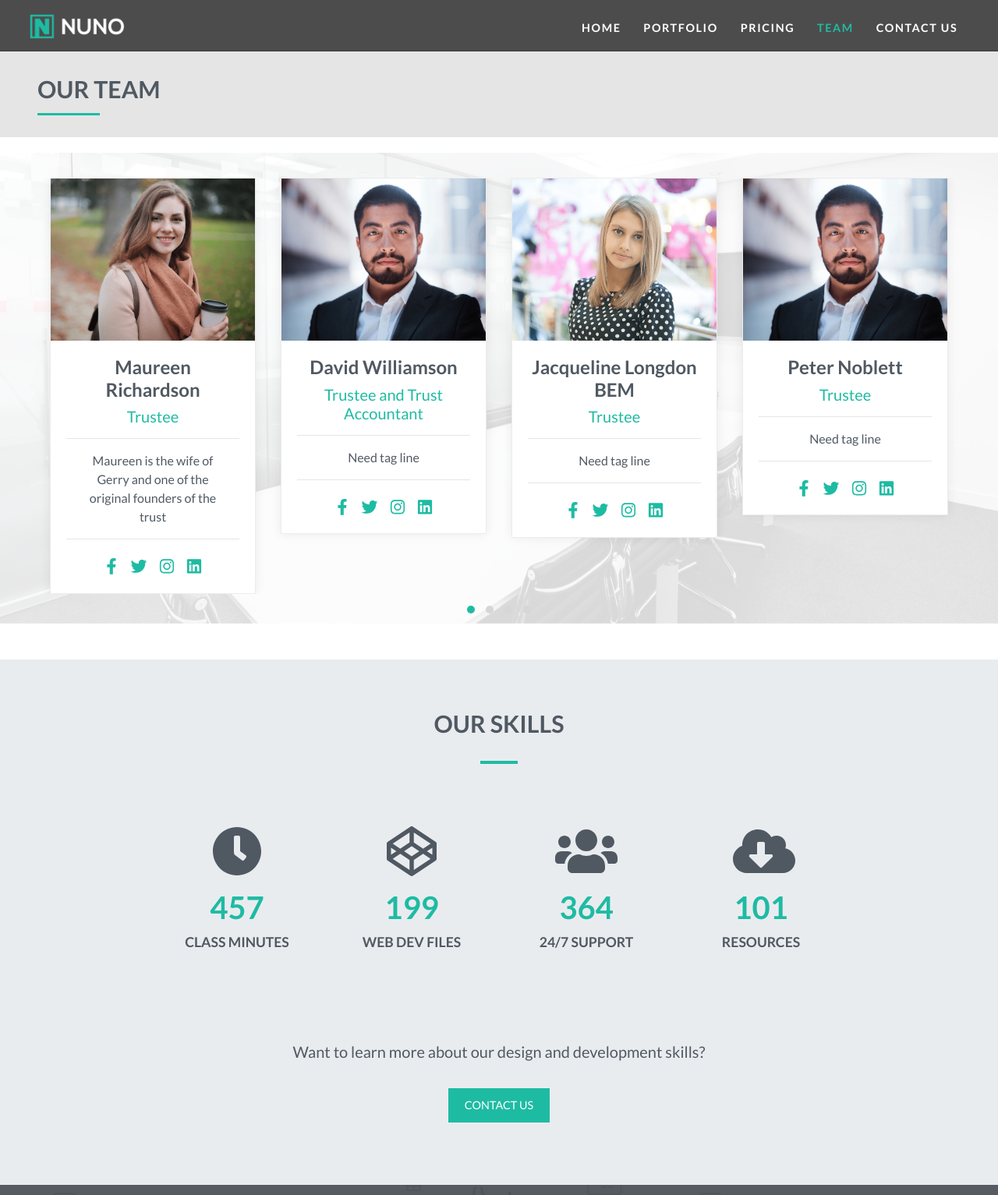
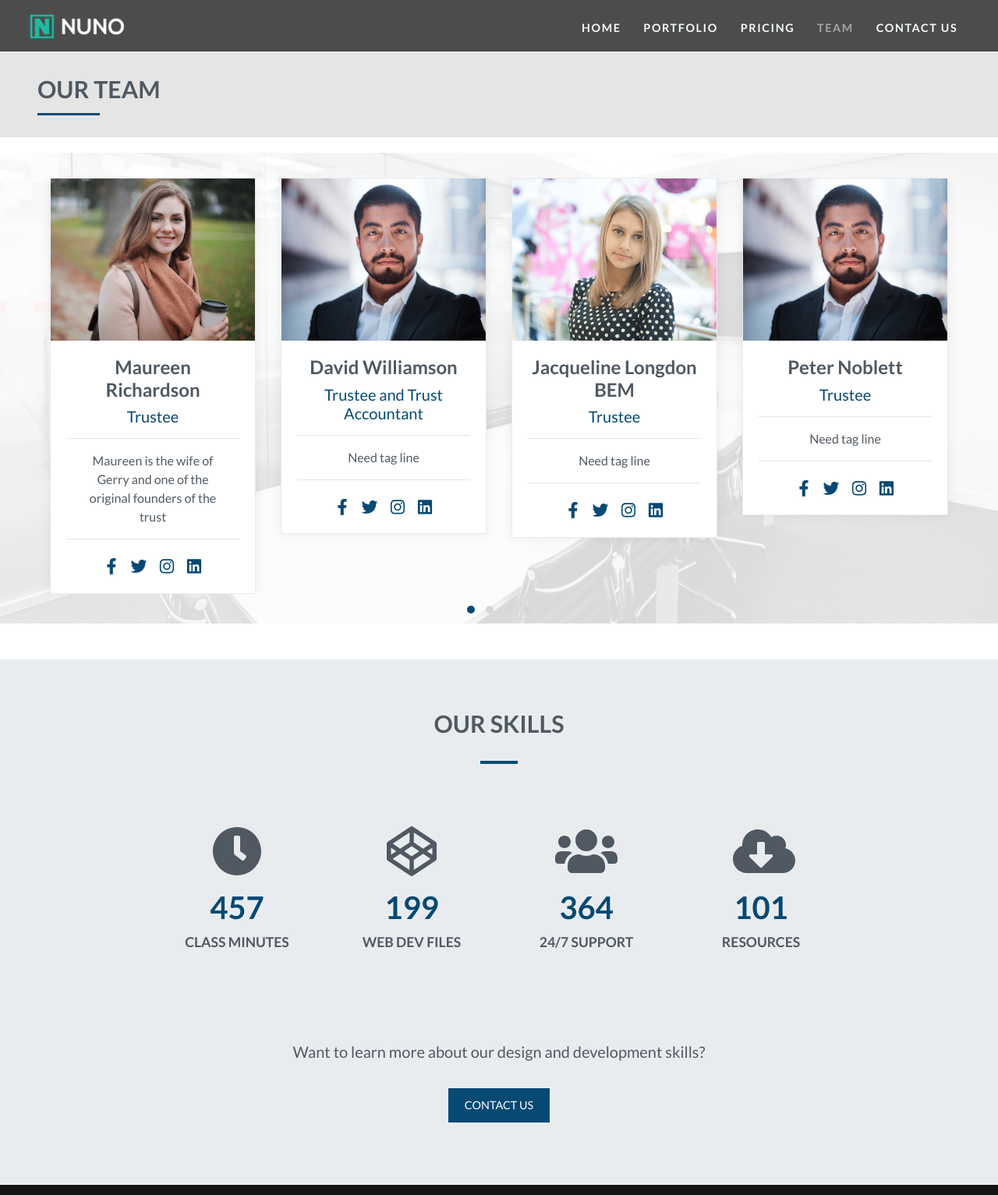
Before and after one commit to tuppers360/gerry, a plain HTML site: page team.html in a window 1280 px wide. Shown: the top 1533 px of the page at 78% size. Drawn offline with Linux system fonts and the light colour scheme.

Commit message:
Update navbar and footer colour

```diff
--- a/style.css
+++ b/style.css
@@ -3,31 +3,36 @@
 /*--- Start Nuno 5 Page Version Style --*/
 
 .navbar.always-solid {
-  background: rgba(0, 0, 0, 0.7)!important;
+  background: rgba(0, 0, 0, 0.7) !important;
 }
+
 #title-heading {
   background: url('img/title-background.png') no-repeat;
-  background-color: rgba(0, 0, 0, 0.1)!important;
+  background-color: rgba(0, 0, 0, 0.1) !important;
   width: 100%;
-  max-height: 7rem!important;
+  max-height: 7rem !important;
   background-size: cover;
   margin-top: 4rem;
 }
+
 #title-heading .row {
-  width: 100%!important;
+  width: 100% !important;
   padding: 1rem 2rem 2rem;
 }
+
 h3.title-heading {
   font-size: 1.9rem;
   font-weight: 700;
   text-transform: uppercase;
   margin: 0 0 .8rem 0;
 }
+
 .title-heading-underline {
   width: 5rem;
   height: .2rem;
-  background-color: #1EBBA3;
+  background-color: #064972;
 }
+
 /* Remove white space under title heading
 #title-heading .row {
   padding-bottom: 0;
@@ -67,30 +72,36 @@ body {
   padding: .7rem 1rem;
   text-transform: uppercase;
   font-size: .9rem;
-  font-weight: 700;
+  font-weight: 600;
   letter-spacing: .1rem;
   transition: background-color .5s ease 0s;
 }
+
 .navbar-brand img {
   height: 2rem;
 }
+
 .svg-inline--fa.fa-w-14 {
-  color: white;
+  color: #f4f9f9;
   font-size: 1.6rem;
 }
+
 .navbar-nav li {
   padding-right: .8rem;
 }
+
 .navbar-nav .nav-link {
-  color: white;
+  color: #f4f9f9;
   padding-top: .8rem;
 }
+
 .navbar-nav .nav-link.active,
 .navbar-nav .nav-link:hover {
-  color: #1ebba3;
+  color: #a5a5a8;
 }
+
 .navbar.solid {
-  background: rgba(0, 0, 0, 0.7)!important;
+  background: #141414 !important;
   transition: background-color 1s ease 0s;
 }
 
@@ -99,6 +110,7 @@ body {
 .home-inner {
   background-image: url('img/computers.png');
 }
+
 .caption {
   width: 100%;
   max-width: 100%;
@@ -106,6 +118,7 @@ body {
   top: 38%;
   z-index: 1;
 }
+
 .caption h1 {
   color: white;
   font-size: 4.5rem;
@@ -115,6 +128,7 @@ body {
   text-shadow: .1rem .1rem .8rem black;
   padding-bottom: 1rem;
 }
+
 .caption h3 {
   color: white;
   font-size: 2.5rem;
@@ -123,6 +137,7 @@ body {
   text-shadow: .1rem .1rem .5rem black;
   padding-bottom: 2rem;
 }
+
 .btn-lg {
   border-width: medium;
   border-radius: 0;
@@ -130,7 +145,7 @@ body {
   font-size: 1.1rem;
   font-weight: 400;
   text-transform: uppercase;
-  display: inline-block!important;
+  display: inline-block !important;
 }
 
 /*============= FEATURES SECTION =============*/
@@ -140,6 +155,7 @@ body {
   margin: 0 auto;
   padding-top: 2rem;
 }
+
 .btn-sm {
   border-width: medium;
   border-radius: 0;
@@ -149,22 +165,26 @@ body {
   text-transform: uppercase;
   margin: 1rem;
 }
+
 .btn-turquoise {
-  border-color: #1EBBA3;
-  background-color: #1EBBA3;
+  border-color: #064972;
+  background-color: #064972;
   color: white;
 }
+
 .btn-turquoise:hover,
 .btn-turquoise:focus {
-  border-color: #189582;
-  background-color: #189582;
+  border-color: #04334f;
+  background-color: #04334f;
   color: white;
 }
+
 .jumbotron {
   margin-bottom: 0;
   border-radius: 0;
   padding: 1rem 0 3rem;
 }
+
 h3.heading {
   font-size: 1.9rem;
   font-weight: 700;
@@ -172,26 +192,31 @@ h3.heading {
   text-align: center;
   margin-bottom: 1.9rem;
 }
+
 .heading-underline {
   width: 3rem;
   height: .2rem;
-  background-color: #1EBBA3;
+  background-color: #064972;
   margin: 0 auto 2rem;
 }
+
 .feature {
   text-align: center;
 }
+
 .feature .fa-layers {
-  color: #1EBBA3;
+  color: #064972;
   margin: 0 auto;
   width: 3.9rem;
   height: 6rem;
 }
+
 .feature h3 {
   font-size: 1.3rem;
   text-transform: uppercase;
   padding-bottom: .4rem;
 }
+
 .feature p {
   font-size: 1.1rem;
 }
@@ -202,13 +227,16 @@ h3.heading {
   background-image: url('img/fixed/apple.png');
   z-index: -1;
 }
+
 .dark {
   background-color: rgba(0, 0, 0, 0.75);
   padding: 7rem 2rem;
   text-align: center;
-  z-index: 1000!important;
+  z-index: 1000 !important;
 }
-.dark h3, .dark p {
+
+.dark h3,
+.dark p {
   color: #E9ECEF;
 }
 
@@ -217,19 +245,24 @@ h3.heading {
 .row.padding {
   padding: 2rem 0 1rem;
 }
+
 img.example-image {
   max-width: 100%;
 }
+
 .row.no-padding [class*=col-] {
   padding: 0;
 }
+
 .portfolio-item img:hover {
   transform: scale(1.3);
   cursor: zoom-in;
 }
+
 .portfolio-item img {
   transition: transform .4s ease;
 }
+
 .portfolio-item {
   overflow: hidden;
 }
@@ -239,33 +272,40 @@ img.example-image {
 .pricing-column {
   background-color: white;
   padding: 2rem;
-  border-top: .2rem solid #1ebba3;
+  border-top: .2rem solid #064972;
   box-shadow: 0 0 .8rem rgba(0, 0, 0, 0.075);
   transition: transform .7s ease;
   overflow: hidden;
   position: relative;
 }
+
 .pricing-column:hover {
   transform: scale(1.1);
 }
+
 .pricing-column h3 {
   padding: 1rem;
   border-bottom: .1rem solid rgba(0, 0, 0, 0.1);
 }
+
 .pricing-column p {
   opacity: .8;
   margin-top: 1.3rem;
 }
+
 .pricing-column h4 {
   font-size: 1.1rem;
   padding: .4rem;
 }
+
 .pricing-column .item {
   font-weight: 700;
 }
+
 .pricing-column h1 {
   padding: .8rem 0;
 }
+
 .ribbon {
   background-color: #6c757d;
   color: white;
@@ -287,11 +327,13 @@ img.example-image {
   background-image: url('img/fixed/office.png');
   z-index: -1;
 }
+
 .light {
-  background-color: rgba( 255, 255, 255, .85);
+  background-color: rgba(255, 255, 255, .85);
   padding: 3rem 2rem 2rem;
-  z-index: 1000!important;
+  z-index: 1000 !important;
 }
+
 .card {
   border-radius: 0;
   border: .1rem solid rgba(0, 0, 0, .075);
@@ -299,45 +341,54 @@ img.example-image {
   margin: 0 1rem;
   transition: transform .4s ease;
 }
+
 .card-img-top {
   border-radius: 0;
 }
+
 .card:hover {
   transform: scale(.95);
 }
+
 .card h4 {
   font-weight: 700;
 }
+
 .card h5 {
-  color: #1ebba3;
+  color: #064972;
 }
+
 .card p {
   border-top: .1rem solid rgba(0, 0, 0, .1);
   border-bottom: .1rem solid rgba(0, 0, 0, .1);
   padding: 1rem;
   margin: 1rem 0 1.5rem;
 }
+
 .card svg.svg-inline--fa {
-  color: #1ebba3!important;
+  color: #064972 !important;
   font-size: 1.3rem;
   width: 2rem;
 }
+
 .card svg.svg-inline--fa:hover {
-  color: #6c757d!important;
+  color: #6c757d !important;
 }
+
 .owl-dot.active span,
 .owl-dot:hover span {
-  background: #1ebba3!important;
+  background: #064972 !important;
 }
 
 /*============= SKILLS SECTION =============*/
 
 .skill h3 {
-  color: #1EBBA3;
+  color: #064972;
   font-size: 2.5rem;
   font-weight: 700;
   margin: 1rem 0 .5rem;
 }
+
 .skill p {
   font-size: 1.1rem;
   text-transform: uppercase;
@@ -352,69 +403,84 @@ img.example-image {
   border-radius: 50%;
   transition: transform .3s ease;
 }
+
 .clients img:hover {
   transform: scale(0.95);
 }
+
 blockquote .svg-inline--fa {
   margin: 1rem;
-  color: #1EBBA3;
+  color: #064972;
 }
+
 .clients-hr {
-  border-top: .05rem solid #1EBBA3;
+  border-top: .05rem solid #064972;
 }
 
 /*============= CONTACT SECTION =============*/
 
 footer {
   background: url('img/footer/footer.png') no-repeat;
-  /*background-color: #40474e;*/
+  /* background-color: #141414; */
   background-size: cover;
   color: white;
 }
+
 footer .row {
-  background-color: rgba(57, 63, 70, 0.85);
+  background-color: #141414;
   padding: 1rem 2rem 3rem;
 }
+
 footer img {
   height: 2rem;
   margin: 1.5rem 0;
 }
+
 footer a {
   color: white;
 }
+
 footer svg.svg-inline--fa {
   font-size: 1.6rem;
   margin: 1.2rem .5rem 0 0;
 }
+
 footer svg.svg-inline--fa:hover {
-  color: #1ebba3!important;
+  color: #064972 !important;
 }
+
 footer h3 {
   text-transform: uppercase;
   margin: 1.5rem 0;
 }
+
 /*--- Contact Form --*/
 .form-group {
   margin-bottom: 1.3rem;
 }
+
 .form-control {
   background-color: #53595f;
   border-radius: 0;
   border: .15rem solid #666b71;
-  color: white!important;
+  color: white !important;
   font-size: 1.1rem;
 }
+
 .form-control:focus {
   background: #53595f;
   border: .15rem solid #666b71;
 }
+
 .form-group input::placeholder,
 .form-group textarea::placeholder {
-  color: #b2b5b8!important;
+  color: #b2b5b8 !important;
 }
+
 input.btn {
   cursor: pointer;
 }
+
 hr.socket {
   border-top: .2rem solid #666b71;
   width: 100%;
@@ -428,6 +494,7 @@ hr.socket {
   color: #53595f;
   background: white;
 }
+
 a.top-scroll {
   right: 1.2rem;
   bottom: 1.2rem;
@@ -436,6 +503,7 @@ a.top-scroll {
   z-index: 1000;
   display: none;
 }
+
 a.top-scroll:hover {
   opacity: .5;
 }
@@ -449,14 +517,17 @@ a.top-scroll:hover {
     letter-spacing: .2rem;
     padding-bottom: .8rem;
   }
+
   .caption h3 {
     font-size: 2.2rem;
     padding-bottom: 1.7rem;
   }
+
   .btn-lg {
     padding: .7rem 1.2rem;
     font-size: 1rem;
   }
+
   .narrow h1 {
     font-size: 2.1rem;
   }
@@ -469,32 +540,40 @@ a.top-scroll:hover {
     letter-spacing: .15rem;
     padding-bottom: .5rem;
   }
+
   .caption h3 {
     font-size: 1.7rem;
     padding-bottom: 1.2rem;
   }
+
   .btn-lg {
     padding: .6rem 1.1rem;
     font-size: 1rem;
   }
+
   .narrow h1 {
     font-size: 1.8rem;
   }
+
   #fixed {
     background-image: url('img/fixed/apple-mobile.png');
   }
+
   #fixed-2 {
     background-image: url('img/fixed/office-mobile.png');
   }
+
   footer {
     background: url('img/footer/footer-mobile.png') no-repeat;
   }
+
   .clients img {
     max-width: 50%;
     margin: 0 auto;
   }
+
   .top-scroll {
-    display: none!important;
+    display: none !important;
   }
 }
 
@@ -505,14 +584,17 @@ a.top-scroll:hover {
     letter-spacing: .1rem;
     padding-bottom: .4rem;
   }
+
   .caption h3 {
     font-size: 1.2rem;
     padding-bottom: 1rem;
   }
+
   .btn-lg {
     padding: .4rem .9rem;
     font-size: .9rem;
   }
+
   .narrow {
     width: 85%;
   }
```
